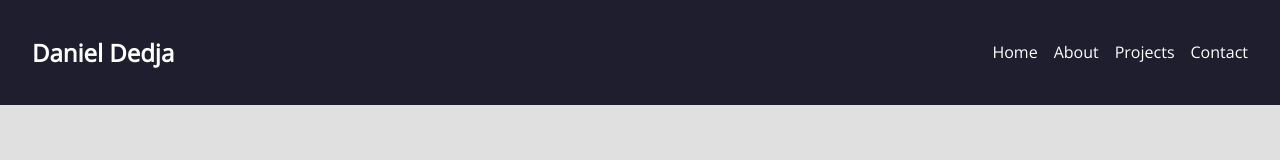
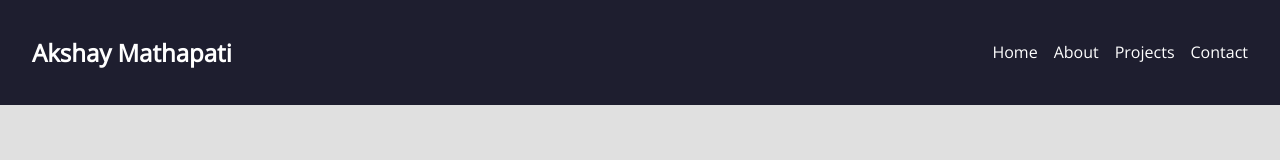
Before and after one commit to Akshay-mathapat/PERSONAL-PORTFOLIO-WEBPAGE, a plain HTML site: page index.html in a window 1280 px wide. Shown: the top 160 px of the page. Drawn offline with nearby package versions, Linux system fonts and the light colour scheme; files whose address does not match are found by name.

Commit message:
Update index.html

```diff
--- a/index.html
+++ b/index.html
@@ -13,7 +13,7 @@
 
          <header>
             <nav>
-                <h1>Daniel Dedja</h1>
+                <h1>Akshay Mathapati</h1>
                 <ul>
                     <li><a href="#home">Home</a></li>
                     <li><a href="#about">About</a></li>
@@ -150,7 +150,7 @@
             </section>
 
             <footer>
-               <p>&copy; 2025 Daniel Dedja. All rights reserved.</p>
+               <p>&copy; 2025 Akshay Mathapati. All rights reserved.</p>
             </footer>
 
 
```
